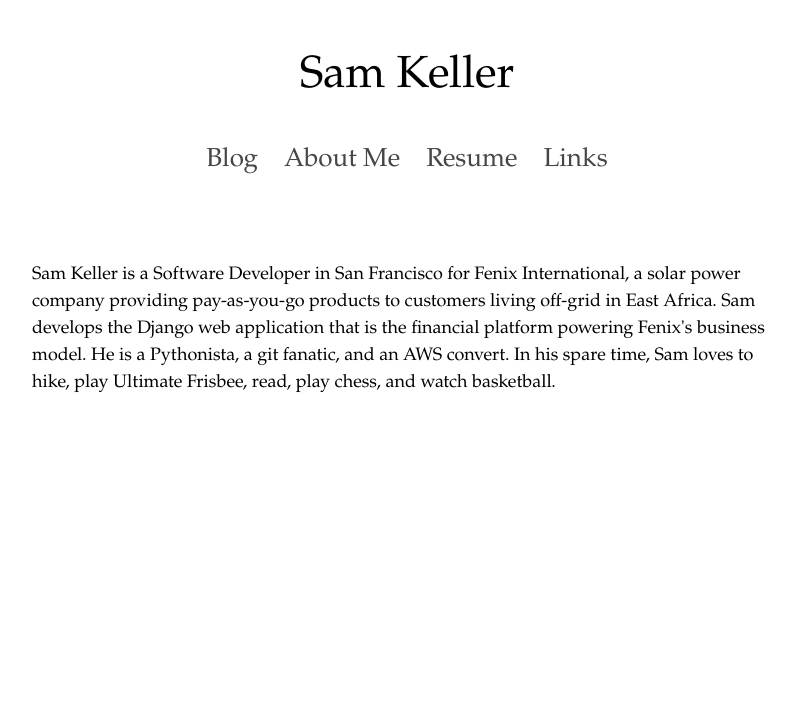
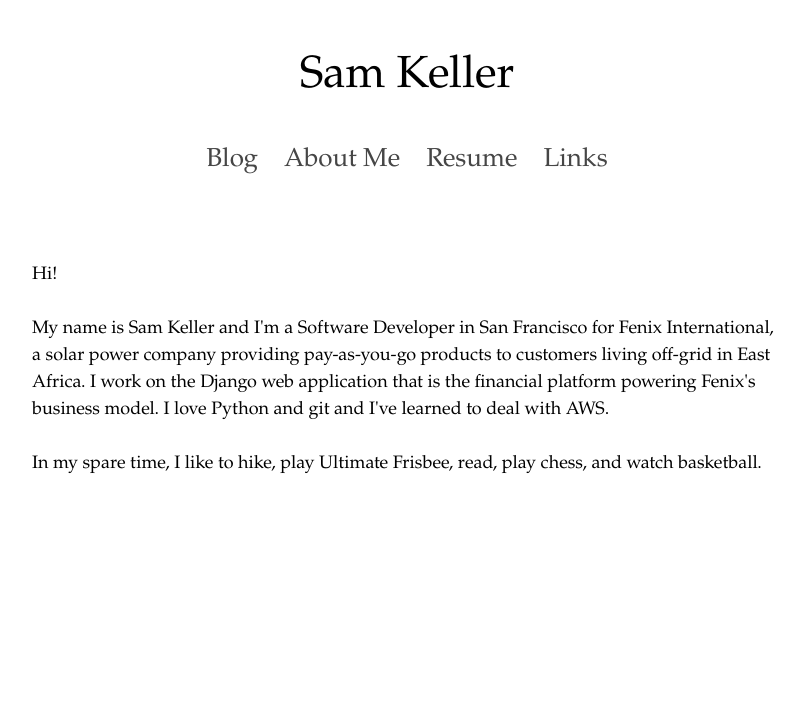
Before and after one commit to samskeller/my_site, a Django app: page /about/ in a window 1280 px wide. Shown: the top 718 px of the page, without its empty margins (233-1037 px from the left). Run offline with Django 3.2, Linux system fonts and the light colour scheme.

Commit message:
Slightly changing personal description

```diff
--- a/person_details/templates/about.html
+++ b/person_details/templates/about.html
@@ -1,6 +1,6 @@
 {% extends "base.html" %}
 
 {% block content %}
-<div class="about-blurb">Sam Keller is a Software Developer in San Francisco for Fenix International, a solar power company providing pay-as-you-go products to customers living off-grid in East Africa. Sam develops the Django web application that is the financial platform powering Fenix's business model. He is a Pythonista, a git fanatic, and an AWS convert. In his spare time, Sam loves to hike, play Ultimate Frisbee, read, play chess, and watch basketball.</div>
+<div class="about-blurb">Hi!<br><br>My name is Sam Keller and I'm a Software Developer in San Francisco for Fenix International, a solar power company providing pay-as-you-go products to customers living off-grid in East Africa. I work on the Django web application that is the financial platform powering Fenix's business model. I love Python and git and I've learned to deal with AWS.<br><br>In my spare time, I like to hike, play Ultimate Frisbee, read, play chess, and watch basketball.</div>
 
 {% endblock content %}
```
